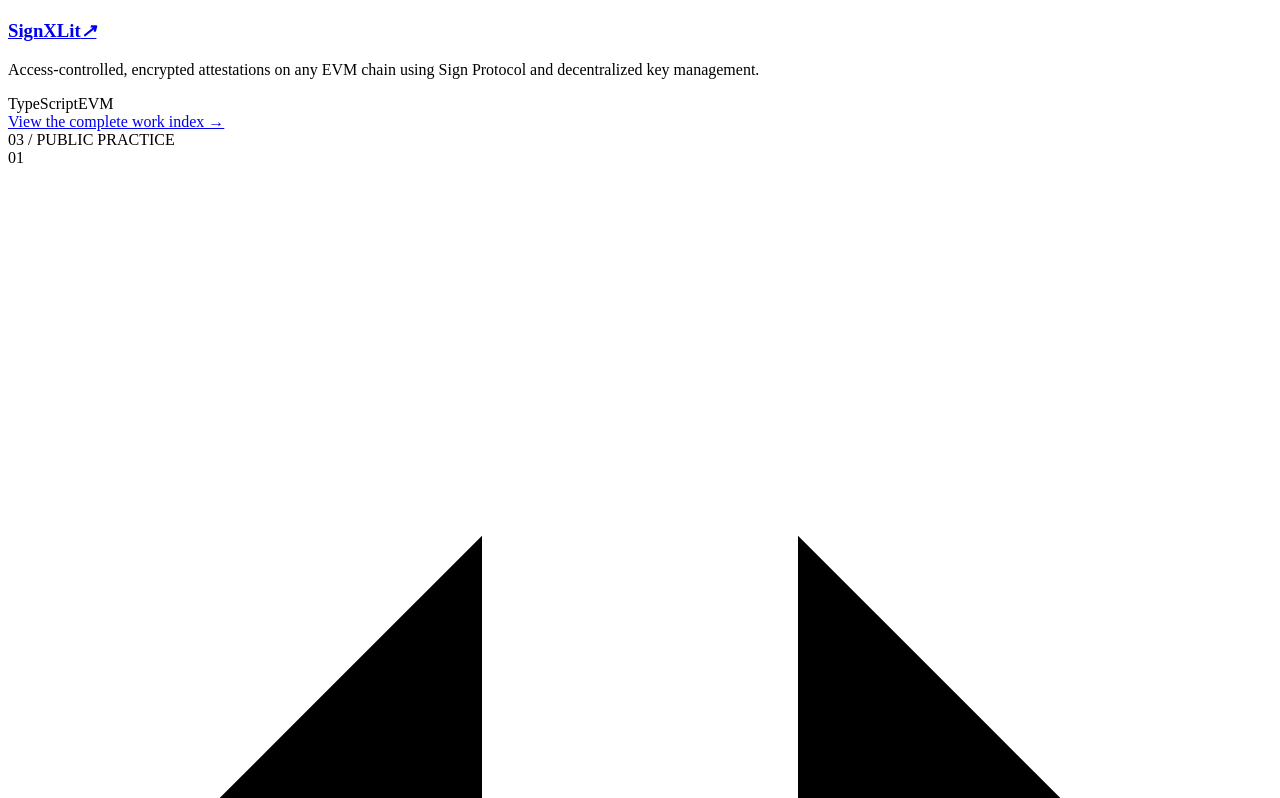
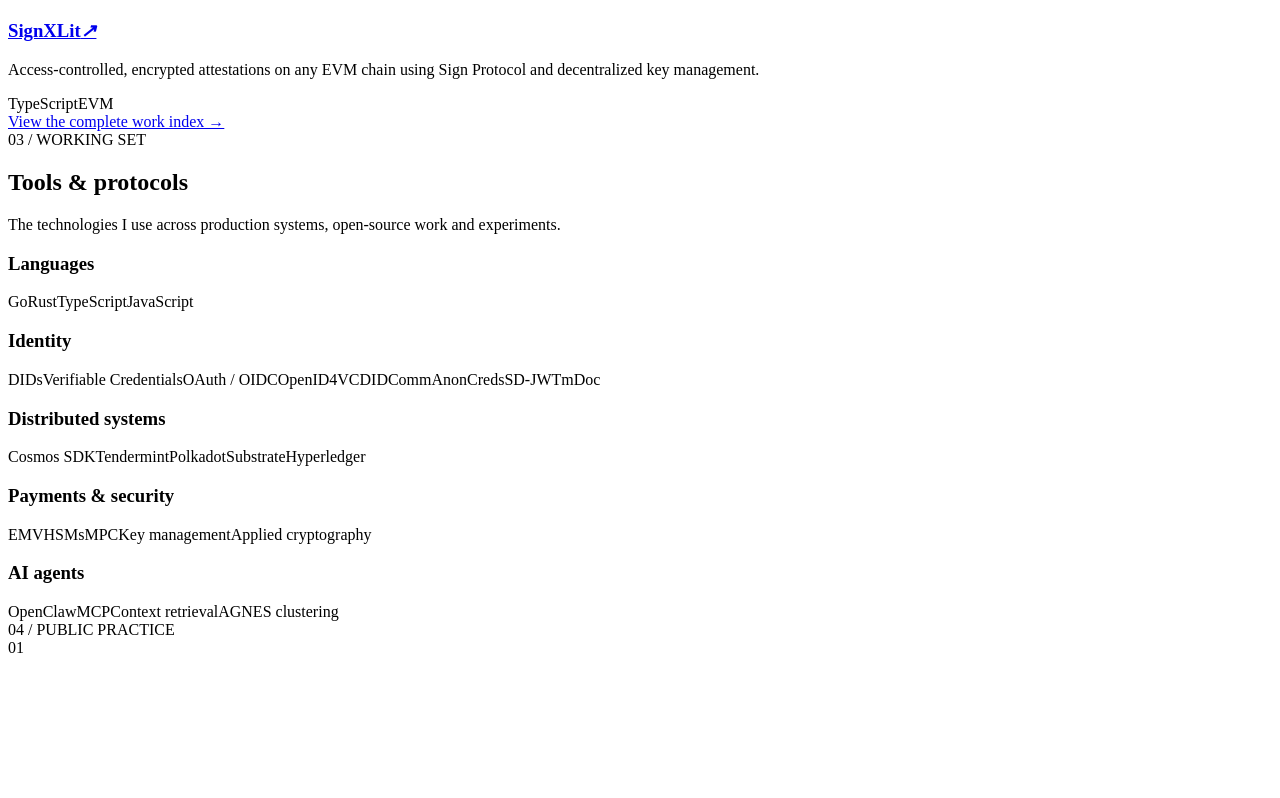
Before and after one commit to DaevMithran/daevmithran.github.io, a React (Vite) app: page / in a window 1280 px wide. Shown: the part 9182-9980 px from the top of the page. Built offline with nearby package versions, Linux system fonts and the light colour scheme; the HTML template or start-up script is replaced by a standard one.

Commit message:
Add working set skills section

```diff
--- a/src/App.tsx
+++ b/src/App.tsx
@@ -157,6 +157,14 @@
   return <svg viewBox="0 0 48 48" aria-hidden="true"><path d="M12 7h20l5 5v29H12Z" /><path d="M32 7v6h5M18 21h13M18 27h13M18 33h8" /></svg>
 }
 
+const workingSet = [
+  { label: 'Languages', items: ['Go', 'Rust', 'TypeScript', 'JavaScript'] },
+  { label: 'Identity', items: ['DIDs', 'Verifiable Credentials', 'OAuth / OIDC', 'OpenID4VC', 'DIDComm', 'AnonCreds', 'SD-JWT', 'mDoc'] },
+  { label: 'Distributed systems', items: ['Cosmos SDK', 'Tendermint', 'Polkadot', 'Substrate', 'Hyperledger'] },
+  { label: 'Payments & security', items: ['EMV', 'HSMs', 'MPC', 'Key management', 'Applied cryptography'] },
+  { label: 'AI agents', items: ['OpenClaw', 'MCP', 'Context retrieval', 'AGNES clustering'] },
+]
+
 function HomePage() {
   const featured = projects.filter((project) => project.featured)
   return (
@@ -177,8 +185,18 @@
         <div className="section-link"><Link href="/work">View the complete work index →</Link></div>
       </section>
 
+      <section className="skills-section" id="skills">
+        <header className="skills-heading">
+          <div><span className="section-index">03 / WORKING SET</span><h2>Tools & protocols</h2></div>
+          <p>The technologies I use across production systems, open-source work and experiments.</p>
+        </header>
+        <div className="skills-list">
+          {workingSet.map((group) => <div className="skill-row" key={group.label}><h3>{group.label}</h3><div>{group.items.map((item) => <span key={item}>{item}</span>)}</div></div>)}
+        </div>
+      </section>
+
       <section className="public-section" id="public-work">
-        <span className="section-index">03 / PUBLIC PRACTICE</span>
+        <span className="section-index">04 / PUBLIC PRACTICE</span>
         <div className="public-grid">
           <article><div className="public-card-top"><span>01</span><PublicIcon type="code" /></div><h3>Open source</h3><p>Specifications, upstream integrations and tools across OpenWallet Foundation, OpenClaw, Cosmos and Polkadot ecosystems.</p><a href={externalLinks.github} target="_blank" rel="noreferrer">Browse GitHub ↗</a></article>
           <article><div className="public-card-top"><span>02</span><PublicIcon type="speak" /></div><h3>Speaking</h3><p>Selected UbuCon 2026 speaker on bounded authorization for autonomous agents, with more talks to come.</p><Link href="/journey#recognition">See recognition →</Link></article>
@@ -187,7 +205,7 @@
       </section>
 
       <section className="journey-cta">
-        <div><span className="section-index">04 / THE THREAD</span><h2>There’s a thread through all of it.</h2></div>
+        <div><span className="section-index">05 / THE THREAD</span><h2>There’s a thread through all of it.</h2></div>
         <div className="journey-cta-copy"><span className="journey-years">2016 — now</span><p>Physics, identity, distributed systems, payments and agents aren’t separate chapters. The journey shows how one question kept leading to the next.</p><Link href="/journey" className="button primary">Follow the full journey →</Link></div>
       </section>
     </main>
--- a/src/styles.css
+++ b/src/styles.css
@@ -98,7 +98,7 @@
 .scope-mode-dense .project-spoke small { font-size: 7px; }
 @keyframes scope-node-in { from { opacity: 0; transform: translate(-50%, -50%) scale(.92); } to { opacity: 1; transform: translate(-50%, -50%) scale(1); } }
 
-.work-section, .public-section { padding: 56px clamp(28px, 3.2vw, 52px) 70px; }
+.work-section, .skills-section, .public-section { padding: 56px clamp(28px, 3.2vw, 52px) 70px; }
 .work-section { background: var(--paper); }
 .section-heading { display: grid; grid-template-columns: 1fr 1fr; gap: 50px; align-items: end; }
 .section-heading h2 { margin: 10px 0 0; font-family: var(--font-display); font-size: clamp(38px, 4.2vw, 58px); font-weight: 400; line-height: 1; letter-spacing: -.035em; }
@@ -138,6 +138,16 @@
 .featured-card:not(.featured-card-1) .tag-row span:nth-child(n+3) { display: none; }
 .section-link { margin-top: 24px; text-align: right; }
 .section-link a { color: var(--accent); font-family: var(--font-mono); font-size: 10px; letter-spacing: .08em; text-transform: uppercase; }
+
+.skills-section { background: color-mix(in srgb, var(--surface) 62%, var(--background)); }
+.skills-heading { display: grid; grid-template-columns: 1fr 1fr; gap: 50px; align-items: end; }
+.skills-heading h2 { margin: 8px 0 0; font-family: var(--font-display); font-size: clamp(32px, 3.4vw, 44px); font-weight: 400; line-height: 1; letter-spacing: -.03em; }
+.skills-heading > p { max-width: 430px; justify-self: end; margin: 0; color: var(--muted); font-size: 12px; line-height: 1.55; }
+.skills-list { display: grid; gap: 6px; margin-top: 28px; }
+.skill-row { display: grid; grid-template-columns: minmax(150px, .28fr) 1fr; gap: 24px; align-items: baseline; padding: 15px 18px; background: color-mix(in srgb, var(--paper) 76%, transparent); }
+.skill-row h3 { margin: 0; color: var(--accent); font-family: var(--font-mono); font-size: 9px; font-weight: 500; letter-spacing: .09em; text-transform: uppercase; }
+.skill-row > div { display: flex; flex-wrap: wrap; gap: 5px 0; color: var(--text); font-size: 12px; line-height: 1.5; }
+.skill-row span:not(:last-child)::after { content: '·'; margin: 0 10px; color: var(--accent); }
 
 .public-section { background: var(--background); }
 .public-grid { display: grid; grid-template-columns: repeat(3, 1fr); gap: 14px; margin-top: 30px; }
@@ -329,7 +339,7 @@
   .scope-mode .project-spoke span { font-size: 12px; }
   .scope-mode-dense .project-spoke { width: 96px; min-height: 54px; padding: 8px; }
   .scope-mode-dense .project-spoke span { font-size: 11px; }
-  .work-section, .public-section { padding: 48px 20px 58px; }
+  .work-section, .skills-section, .public-section { padding: 48px 20px 58px; }
   .section-heading h2 { font-size: 43px; }
   .project-grid, .project-grid-featured { grid-template-columns: 1fr; gap: 40px; }
   .featured-showcase { grid-template-columns: repeat(3, minmax(245px, 78vw)); margin: 23px -20px 0; border-left: 0; border-right: 0; padding: 0 20px; }
@@ -337,6 +347,9 @@
   .featured-copy, .featured-card-1 .featured-copy { padding: 14px 15px 16px; }
   .featured-copy h3, .featured-card:not(.featured-card-1) .featured-copy h3 { font-size: 25px; }
   .project-card-compact h3 { margin-top: 20px; }
+  .skills-heading { grid-template-columns: 1fr; gap: 14px; }
+  .skills-heading > p { justify-self: start; }
+  .skill-row { grid-template-columns: 1fr; gap: 7px; padding: 14px 15px; }
   .journey-cta { padding: 58px 20px 62px; }
   .journey-cta h2 { font-size: 45px; }
   .page-hero { min-height: 390px; padding: 62px 20px 52px; }
```
